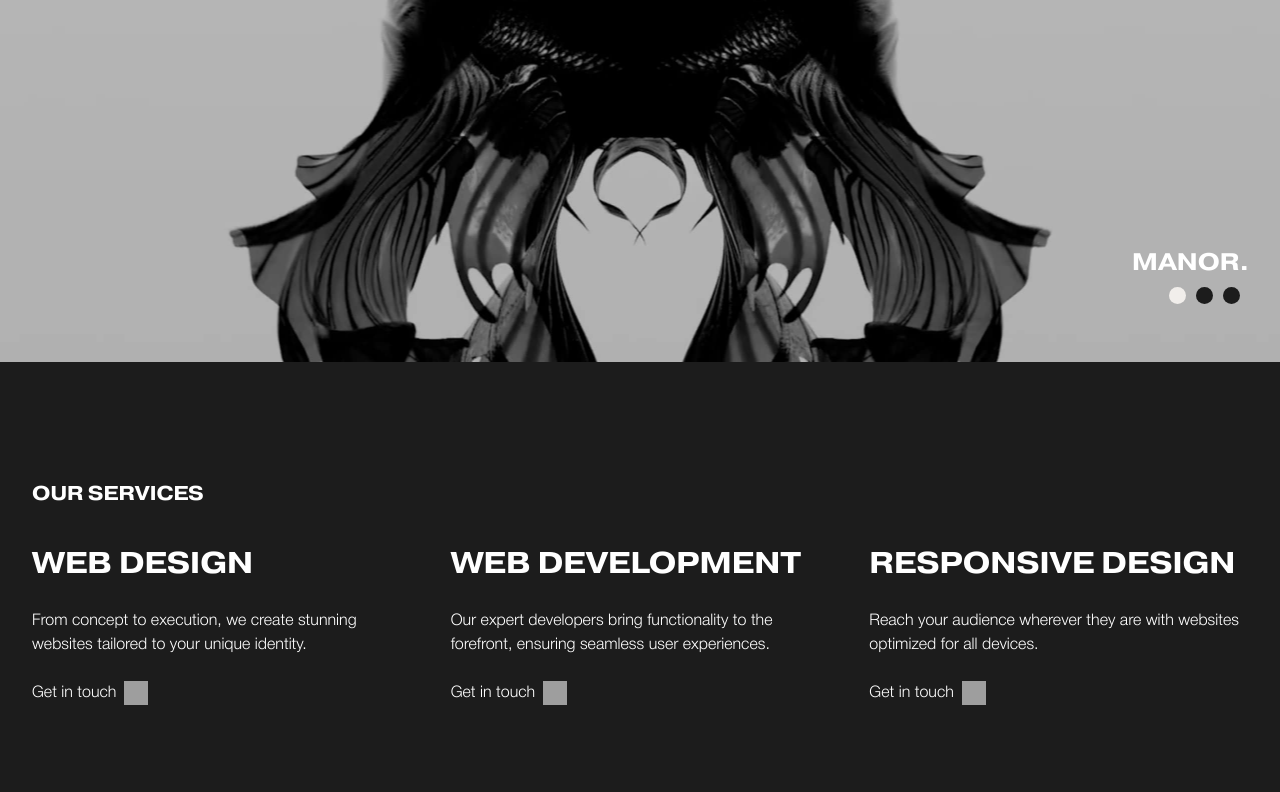
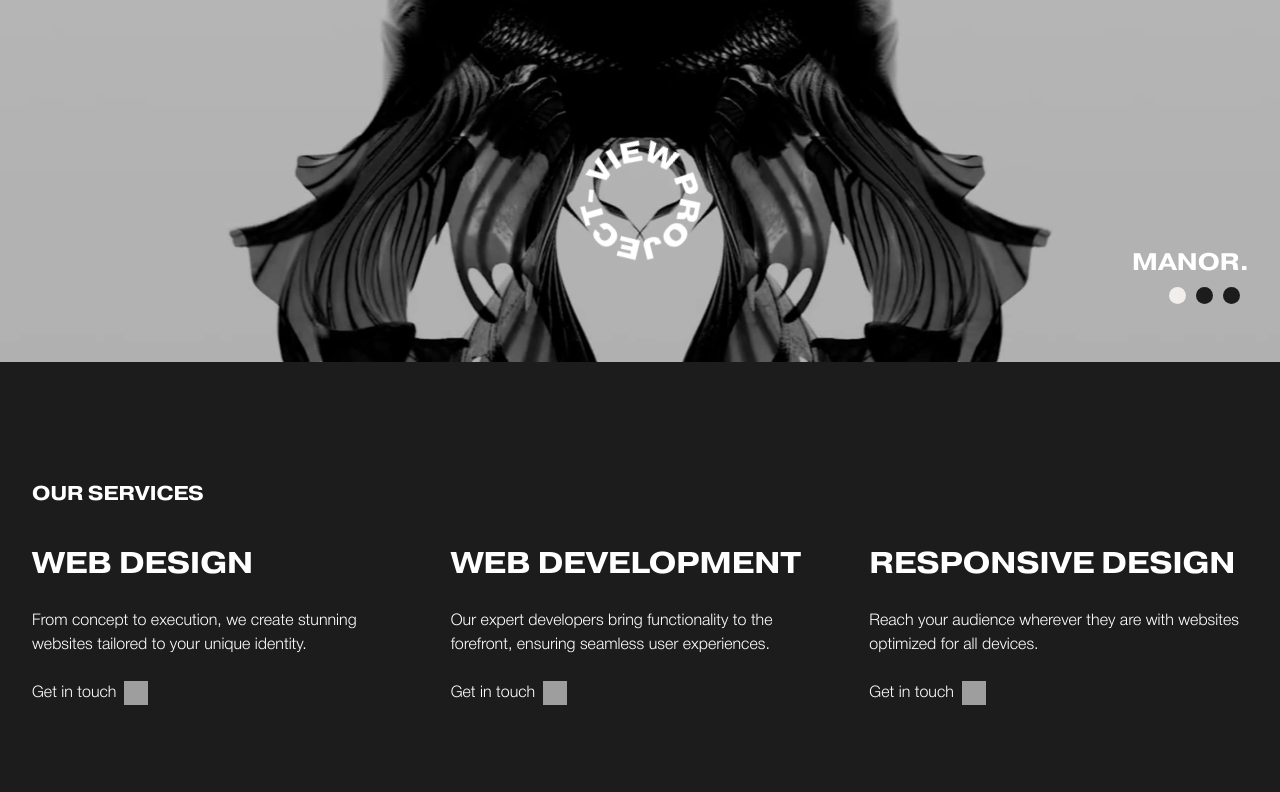
Before and after one commit to akvrmvlakis/arete-sandbox, a Next.js app: page / in a window 1280 px wide. Shown: the part 1388-2180 px from the top of the page. Built offline with nearby package versions, Linux system fonts and the light colour scheme; grey boxes are pictures that could not be loaded.

Commit message:
add spinning button on gallery slideshow

```diff
--- a/src/components/Gallery.tsx
+++ b/src/components/Gallery.tsx
@@ -44,6 +44,17 @@ export default function Gallery({ data }) {
               alt={item.alt}
             />
           </Link>
+
+          <Link href={item.link} target="blank">
+            <Image
+              src={"/images/viewProject.svg"}
+              alt="Arete studio"
+              width={120}
+              height={120}
+              className="rounded-text absolute inset-x-0 bottom-0 mx-auto mb-[137px] md:mb-[101.54px] md:w-[120px] md:h-[120px]"
+            />
+          </Link>
+
           <div className={pragmaticaW01ExtendedBold.className}>
             <h2 className="text-white uppercase text-2xl absolute md:bottom-[82px] md:right-[31px] bottom-[61px] right-[23px] ">
               {item.title}
```
Also changed, not shown: public/images/viewProject.svg (added).
